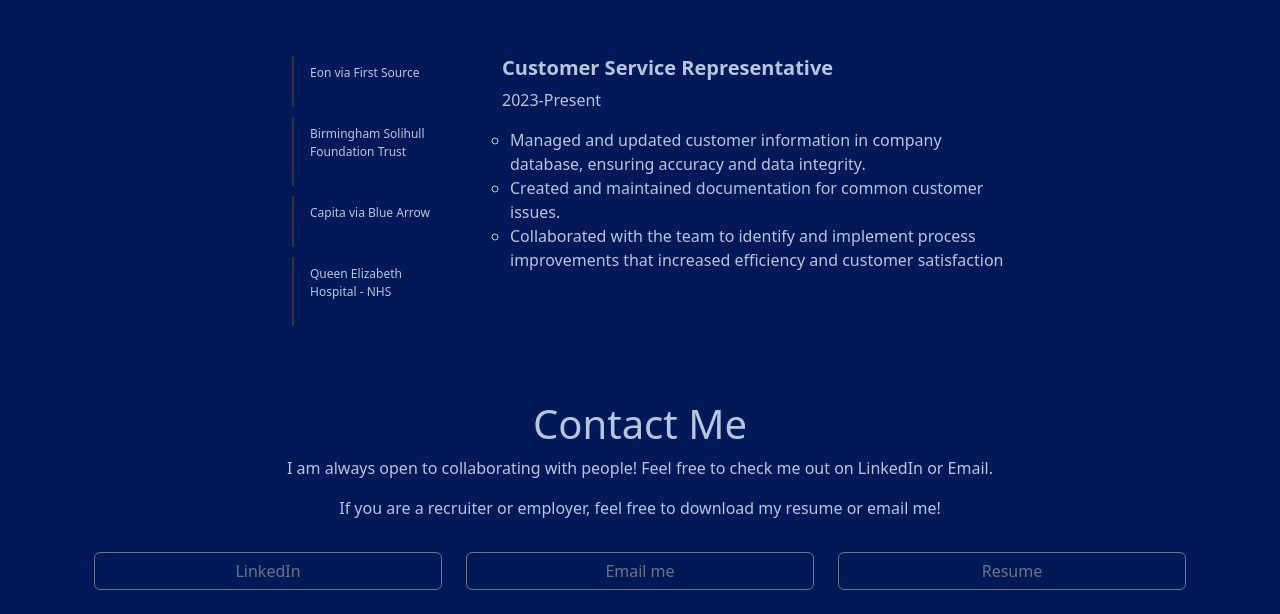
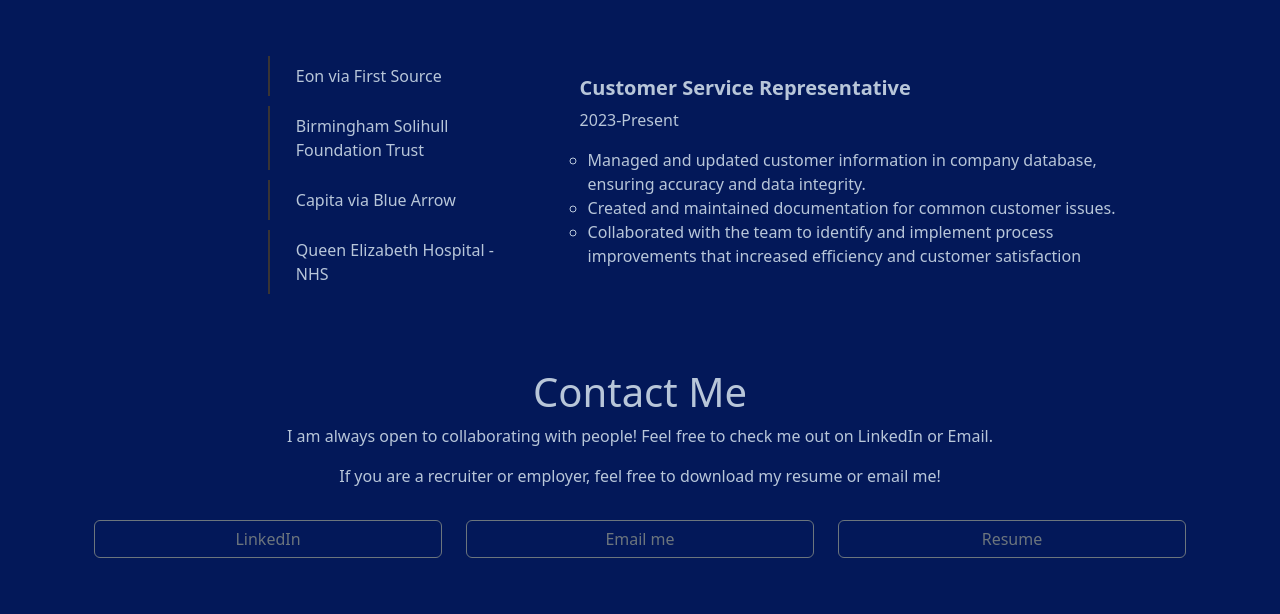
Before and after one commit to DanilleH22/portfolio, a React (Create React App) app: page / in a window 1280 px wide. Shown: the part 1443-2057 px from the top of the page. After the commit the page ends 2025 px from the top, so only its background shows below. Built offline with nearby package versions, Linux system fonts and the light colour scheme.

Commit message:
Fix stacking issue on smaller screens

```diff
--- a/src/pages/Experience.js
+++ b/src/pages/Experience.js
@@ -55,30 +55,39 @@ function Experience() {
 
         return (
           <Container className='p-5'>
-      <Tab.Container  defaultActiveKey="0">
-        <Row className="mt-3" style={{ height: '35vh'}}>
-          <Col sm={4} className='d-flex justify-content-end' style={{ fontSize: '12px' }}>
+            <Tab.Container defaultActiveKey="0">
+              <Row className="mt-3">
+                {/* Left Column with Job List */}
+                <Col lg={4} xs={12} className={styles.OuterJob}>
                   <Nav className={styles.Job}>
                     {data.map((item, index) => (
-                <Nav.Item key={index} className={`${styles.JobName} ${activeIndex === index ? styles.active : ''}`}
-                onClick={() => setActiveIndex(index)}>
-                  <Nav.Link eventKey={index.toString()} className='text-start' style={{ color: '#B8C6D9' }}>{item.job}</Nav.Link>
+                      <Nav.Item
+                        key={index}
+                        className={`${styles.JobName} ${activeIndex === index ? styles.active : ''}`}
+                        onClick={() => setActiveIndex(index)}
+                      >
+                        <Nav.Link eventKey={index.toString()} className='text-start' style={{ color: '#B8C6D9' }}>
+                          {item.job}
+                        </Nav.Link>
                       </Nav.Item>
                     ))}
                   </Nav>
                 </Col>
-          <Col sm={8}>
-            <Tab.Content style={{ width: '80%' }}>
+
+                {/* Right Column with Job Details */}
+                <Col lg={8} xs={12} className={styles.Description}>
+                  <Tab.Content style={{ width: '100%' }}>
                     {data.map((item, index) => (
-                <Tab.Pane eventKey={index.toString()} key={index} >
-                  <h5 className='d-flex justify-content-start ps-4'><strong>{item.role}</strong></h5>
+                      <Tab.Pane eventKey={index.toString()} key={index}>
+                        <h5 className='d-flex justify-content-start ps-4'>
+                          <strong>{item.role}</strong>
+                        </h5>
                         <p className='d-flex justify-content-start ps-4'>{item.date}</p>
                         <ul style={{ listStyleType: 'circle', textAlign: 'left', color: '#B8C6D9' }}>
                           {item.description.map((point, i) => (
                             <li key={i}>{point}</li>
                           ))}
                         </ul>
-
                       </Tab.Pane>
                     ))}
                   </Tab.Content>
--- a/src/styles/Experience.module.css
+++ b/src/styles/Experience.module.css
@@ -1,23 +1,73 @@
+/* Job Name Styling */
 .JobName {
- border-left: 2px solid rgb(57, 52, 52);
- margin-bottom: 10px;
+  border-left: 2px solid rgb(57, 52, 52);
+  margin-bottom: 10px;
+  padding-left: 10px;
+  transition: background-color 0.3s ease;
+  font-size: 16px;
 
 }
 
+/* Hover Effect for Job Name */
 .JobName:hover {
-  background-color: gray ;
+  background-color: gray;
+  cursor: pointer;
 }
 
-
-
+/* Active Job State */
 .active {
   background-color: gray;
+  font-weight: bold;
+  color: white;
 }
 
-
+/* Job List Styling */
 .Job {
   display: flex;
-  flex-direction: row;
-  width: 50%;
-  left: 200px;
+  flex-direction: column;
+
+  width: 100%;
 }
+
+.OuterJob {
+  display: flex;
+  justify-content: start !important;
+  flex-direction: column;
+  align-items: end;
+
+}
+
+/* Responsive Adjustments */
+@media (min-width: 768px) {
+  .Job {
+    flex-direction: row;
+    width: 65%;
+    /* justify-content: left !important; */
+  }
+
+  .OuterJob {
+    width: 40%;
+    flex-direction: column;
+  }
+
+}
+
+.Description {
+  padding: 20px;
+  font-size: 16px;
+  width: 60%;
+}
+
+/* For smaller screens */
+@media (max-width: 768px) {
+  .JobName {
+    padding-left: 5px;
+    margin-bottom: 5px;
+    font-size: 12px;
+  }
+
+  .Description {
+    font-size: 12px;
+    width: 100%;
+  }
+}
```
Lines whose indentation alone changed are shown as unchanged.
